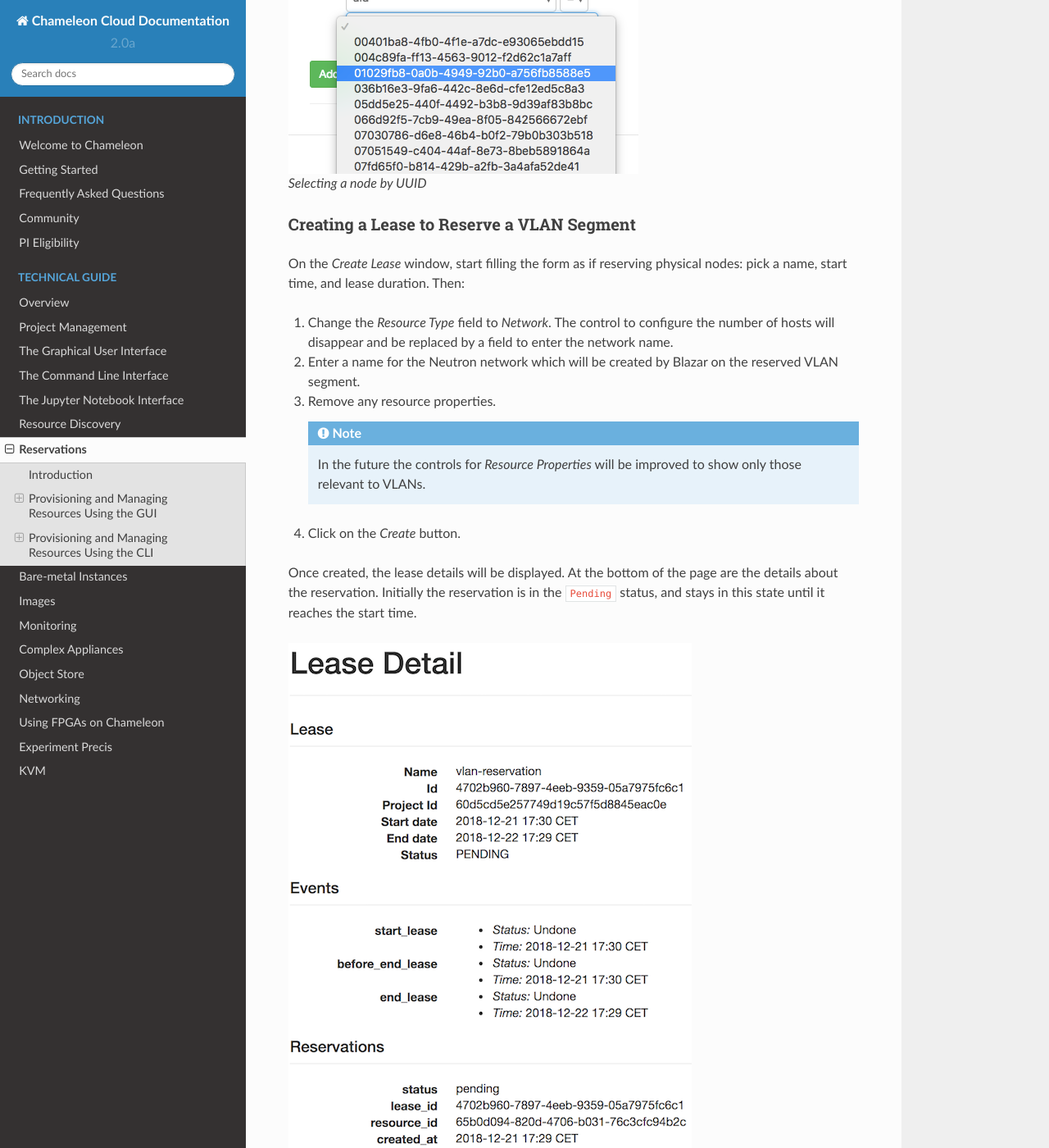
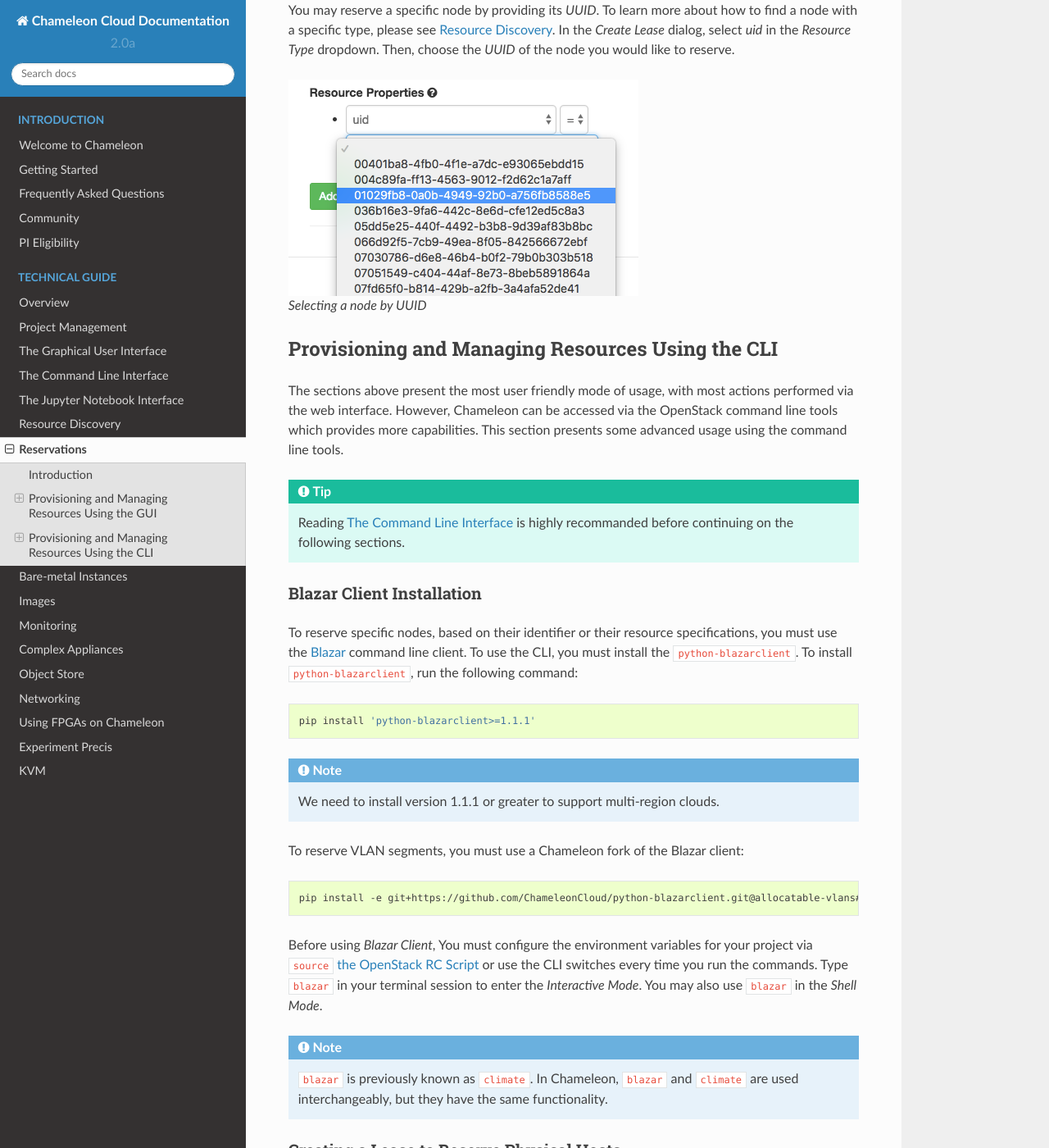
Before and after one commit to ChameleonCloud/docs, a Sphinx documentation site: the page built from source/technical/reservations.rst, in a window 1280 px wide and 1400 px high, scrolled down 7131 px. Shown: the whole window at 82% size. Built offline with Sphinx 7.4.7 and the Read the Docs theme 2.0.0, drawn with Linux system fonts in a browser that asks for light colours; some of the changed text lies outside the part shown.

Commit message:
updating lease ui to reflect new functionality allwoing users to reserve multiple resources on a single lease

```diff
--- a/source/technical/reservations.rst
+++ b/source/technical/reservations.rst
@@ -134,45 +142,6 @@ You may reserve a specific node by providing its *UUID*. To learn more about how
    Selecting a node by UUID
 
 .. _reservations-extend-lease-gui:
-
-Creating a Lease to Reserve a VLAN Segment
-__________________________________________
-
-On the *Create Lease* window, start filling the form as if reserving physical
-nodes: pick a name, start time, and lease duration. Then:
-
-#. Change the *Resource Type* field to *Network*.  The control to configure the
-   number of hosts will disappear and be replaced by a field to enter the
-   network name.
-
-#. Enter a name for the Neutron network which will be created by Blazar on the
-   reserved VLAN segment.
-
-#. Remove any resource properties.
-
-   .. note:: In the future the controls for *Resource Properties* will be improved to show only those relevant to VLANs.
-
-#. Click on the *Create* button.
-
-Once created, the lease details will be displayed. At the bottom of the page
-are the details about the reservation. Initially the reservation is in the
-``Pending`` status, and stays in this state until it reaches the start time.
-
-.. figure:: reservations/leasedetails_vlan.png
-   :alt: Lease details page for a VLAN reservation
-
-   Lease details page for a VLAN reservation
-
-Once the start time of the lease is reached, the lease will be started and its
-reservation will change to ``Active``; you may need to refresh the page to see
-the updates.
-
-At this stage, Blazar will create a new Neutron network using the reserved VLAN
-segment and the name entered in the form. You can then use Horizon to create a
-subnet, attach a router, and launch instances using the Neutron network created
-by Blazar.
-
-.. note:: When a VLAN segment reservation ends, all Neutron resources attached to the network will be automatically deleted. Bare-metal instances using the network will lose network connectivity.
 
 .. _reservation-cli:
 
```
Also changed, not shown: other parts of source/technical/reservations.rst (+10 -2 lines), source/technical/reservations/createmultipleresourcelease.png (added).
